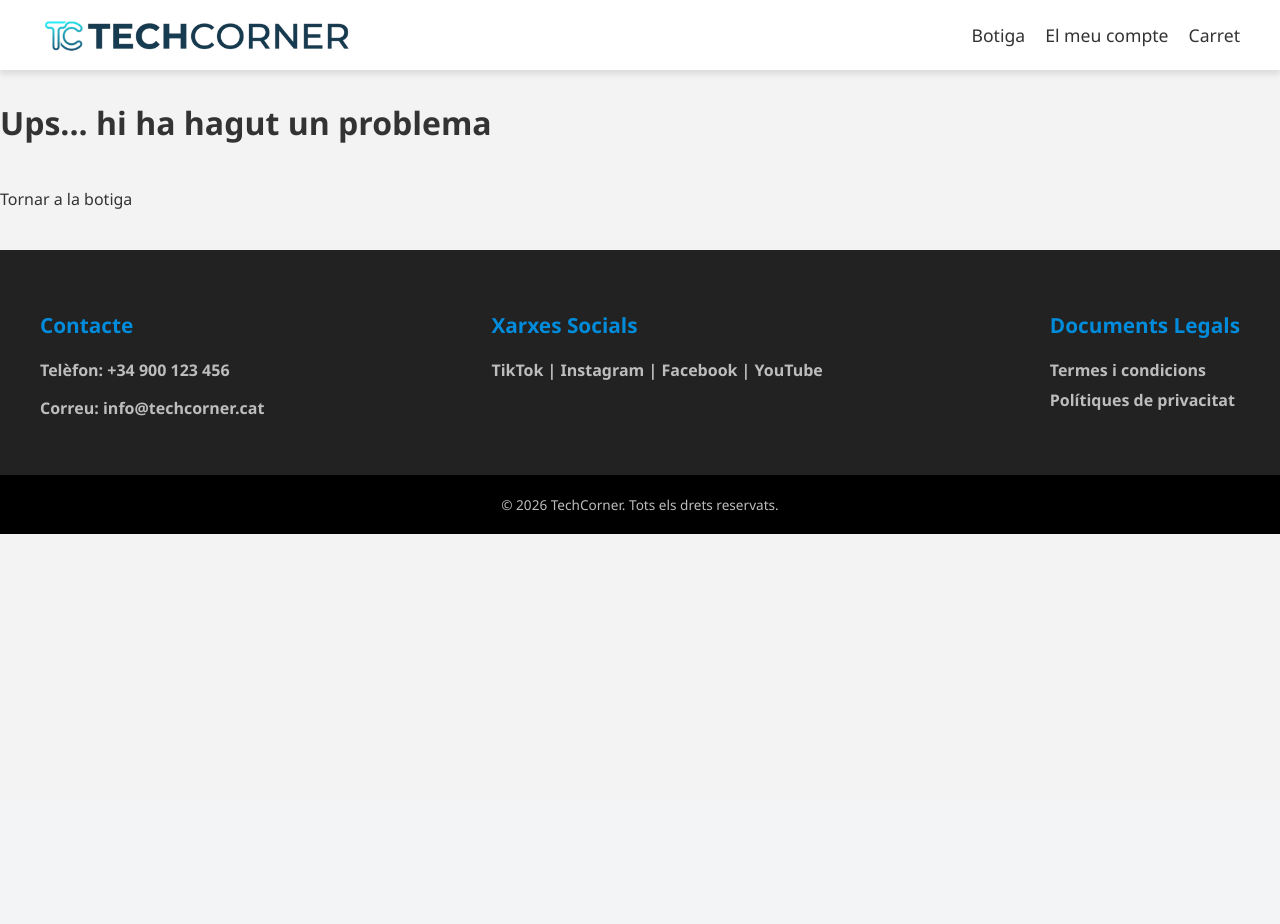
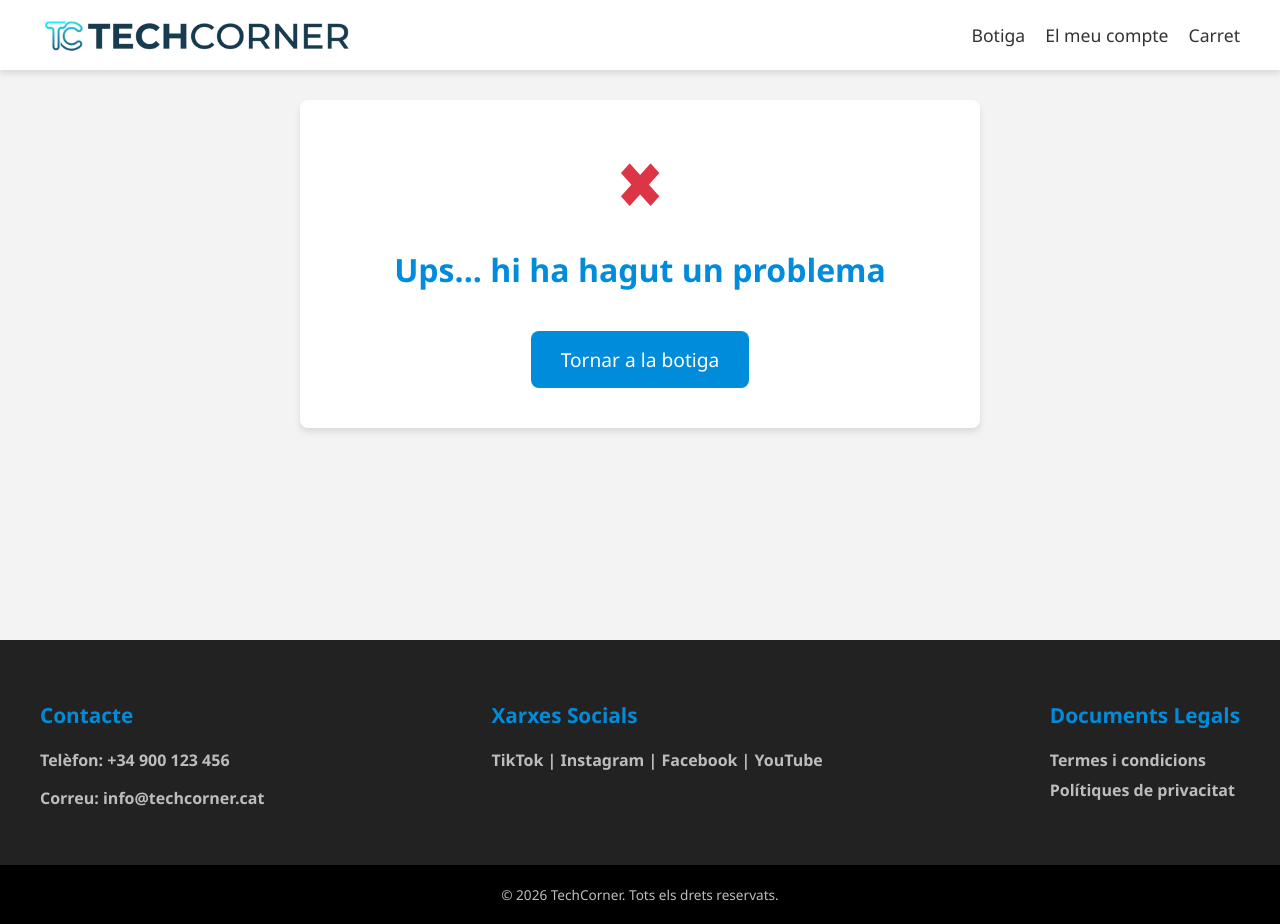
Before and after one commit to alextrigueros/techcorner, a PHP site: template views/comanda_view.php in a window 1280 px wide. Before the commit the page ends 534 px from the top, so only its background shows below. Run offline with PHP 8.4, Linux system fonts and the light colour scheme; the template is opened without the code that fills it, so the values that code supplies are empty.

Commit message:
estil comanda

```diff
--- a/assets/css/styles.css
+++ b/assets/css/styles.css
@@ -10,6 +10,7 @@
     --color-text: #333333;
     --color-text-clar: #bdbdbd;
     --color-error: #dc3545;
+    --color-correcte: #28a745;
     --color-gris: #222222;
 
     /*Espaiat i Bordes*/
@@ -591,7 +592,7 @@ a {
 }
 
 .en-stock {
-    color: #28a745;
+    color: var(--color-correcte);
     background-color: #e8f5e9;
 }
 
@@ -769,7 +770,7 @@ a {
 }
 
 .gratis {
-    color: #28a745;
+    color: var(--color-correcte);
     font-weight: bold;
 }
 
@@ -833,3 +834,41 @@ a {
 .boto-primari-gran:hover {
     background-color: var(--color-primari-fosc);
 }
+
+/*COMANDA*/
+.confirmacio-compra {
+    background-color: var(--color-blanc);
+    padding: var(--espai-gran);
+    border-radius: var(--radi-bora);
+    box-shadow: var(--ombra-suau);
+    text-align: center;
+    max-width: 600px;
+    margin: 0 auto;
+}
+
+.confirmacio-compra .titol-comanda {
+    color: var(--color-primari);
+}
+
+.icona-estat {
+    font-size: 4rem;
+    margin-bottom: var(--espai-mig);
+}
+
+.icona-estat.exit {
+    color: var(--color-correcte);
+}
+
+.icona-estat.error {
+    color: var(--color-error);
+}
+
+.missatge-confirmacio {
+    font-size: 1.1rem;
+    color: var(--color-text);
+    font-weight: 500;
+}
+
+.accions-confirmacio {
+    margin-top: var(--espai-gran);
+}
--- a/views/comanda_view.php
+++ b/views/comanda_view.php
@@ -9,20 +9,24 @@
 
 <body>
     <?php include "views/header_view.php"; ?>
-    <div class="contenidor-carret">
-        <?php
-        //Si la comanda s'ha processat correctament, mostrem el missatge d'èxit, sino mostrem el missatge d'error
-        if ($exit) {
-            echo "<h1>Compra finalitzada amb èxit!</h1>";
-        } else {
-            echo "<h1>Ups... hi ha hagut un problema</h1>";
-        }
-        echo "<p>$missatge</p>";
+    <main class="contenidor seccio-carret">
+        <div class="confirmacio-compra">
+            <!-- Si la comanda s'ha processat correctament, mostrem el missatge d'èxit, sino mostrem el missatge d'error -->
+            <?php if ($exit): ?>
+                <div class="icona-estat exit">✔</div>
+                <h1 class="titol-comanda">Compra finalitzada amb èxit!</h1>
+            <?php else: ?>
+                <div class="icona-estat error">✖</div>
+                <h1 class="titol-comanda">Ups... hi ha hagut un problema</h1>
+            <?php endif; ?>
 
-        echo "<br>";
-        echo "<a href='index.php?accio=botiga' class='boto-comprar'>Tornar a la botiga</a>";
-        ?>
-    </div>
+            <p class="missatge-confirmacio"><?php echo $missatge; ?></p>
+
+            <div class="accions-confirmacio">
+                <a href="index.php?accio=botiga" class="boto-primari-gran">Tornar a la botiga</a>
+            </div>
+        </div>
+    </main>
     <?php include "views/footer_view.php"; ?>
 
 </body>
```
